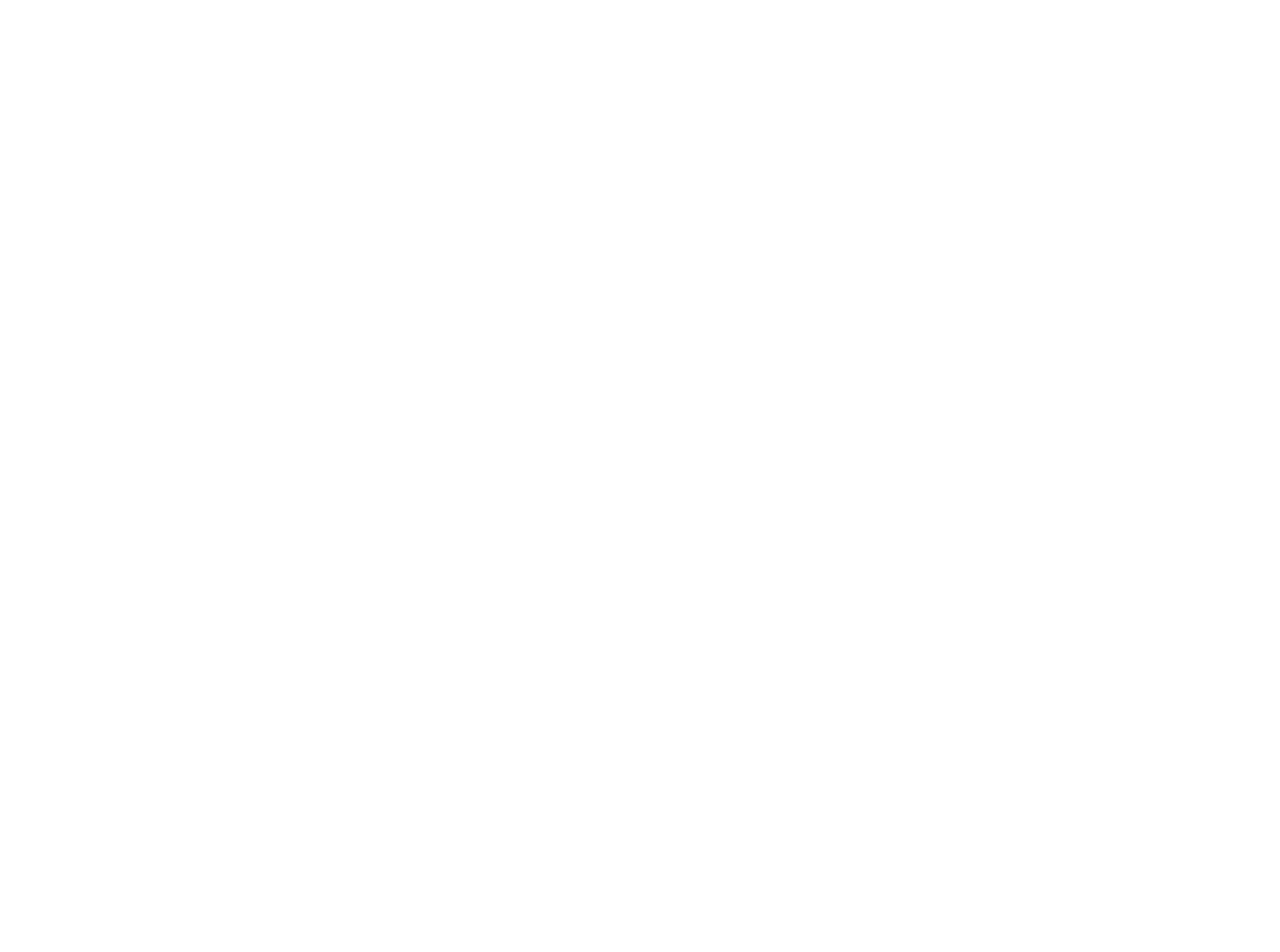
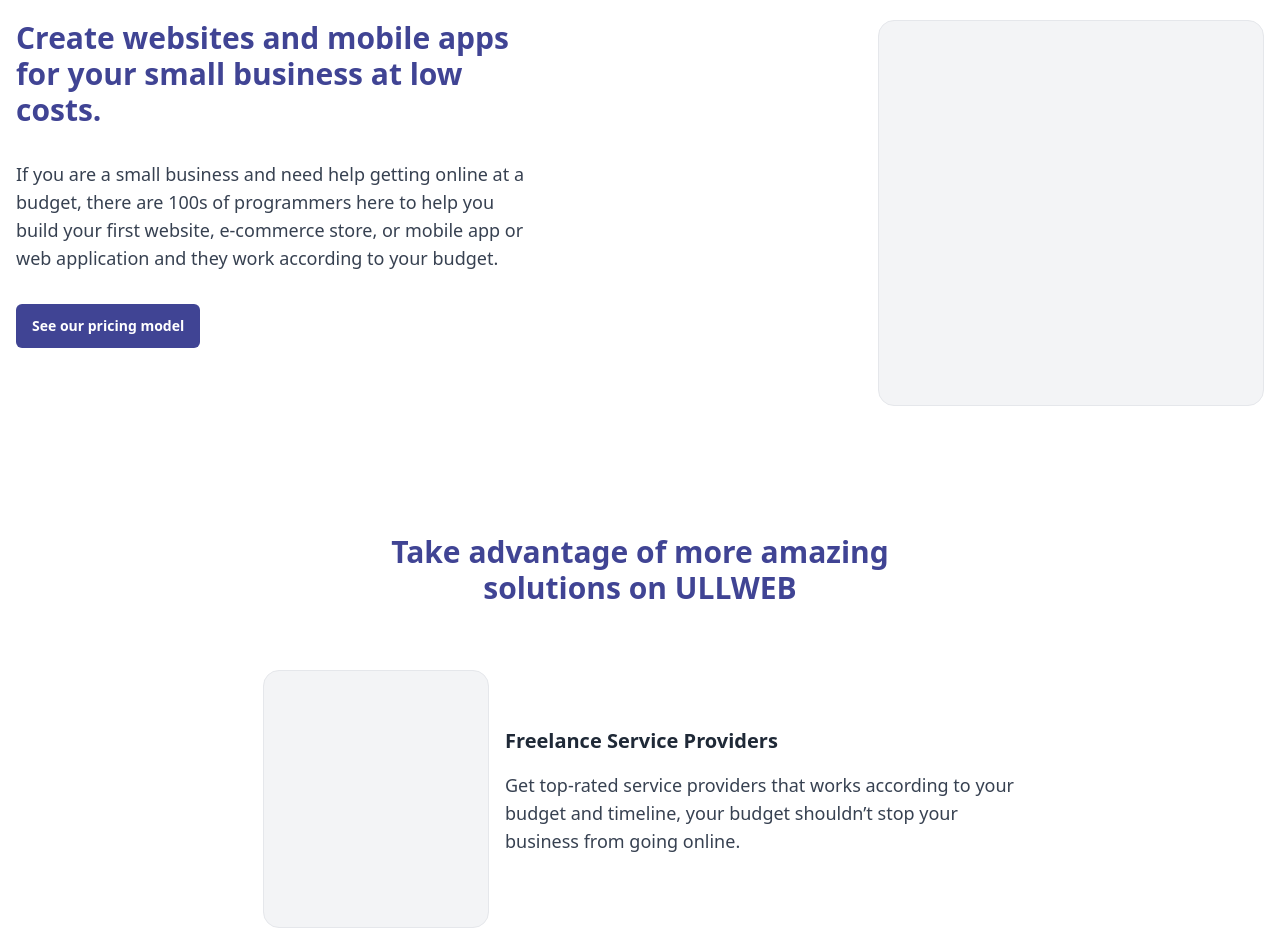
Before and after one commit to OgbeniHMMD/ullweb-website, an Angular app: page /home in a window 1280 px wide. Shown: the part 1060-2012 px from the top of the page. Before the commit the page ends 800 px from the top, so only its background shows below. Built offline with nearby package versions, Linux system fonts and the light colour scheme.

Commit message:
Added Placeholder Sections

```diff
--- a/src/app/homepage/homepage.component.html
+++ b/src/app/homepage/homepage.component.html
@@ -50,7 +50,7 @@
   <main>
     <header>
       <section
-        class="container flex flex-col mx-auto max-w-screen-xl py-16 px-4 justify-center md:flex-row md:justify-between"
+        class="container flex flex-col mx-auto max-w-screen-xl py-16 px-4 gap-4 justify-center items-center md:flex-row md:justify-between"
       >
         <div class="mx-auto max-w-lg text-center md:mx-0 md:text-left">
           <h1
@@ -78,8 +78,65 @@
           </div>
         </div>
 
-        <div class="text-center pt-16 md:text-left">HERO IMAGE</div>
+        <div class="border bg-gray-100 rounded-2xl w-full py-96 px-48"></div>
       </section>
     </header>
+
+    <section>
+      <div
+        class="container flex flex-col mx-auto max-w-screen-xl py-16 px-4 justify-center md:flex-row md:justify-between"
+      >
+        <div class="mx-auto max-w-lg text-center md:mx-0 md:text-left">
+          <h1 class="font-bold text-2xl text-[#404494] md:text-3xl">
+            Create websites and mobile apps for your small business at low
+            costs.
+          </h1>
+          <h2 class="py-8 text-gray-700 md:text-lg">
+            If you are a small business and need help getting online at a
+            budget, there are 100s of programmers here to help you build your
+            first website, e-commerce store, or mobile app or web application
+            and they work according to your budget.
+          </h2>
+
+          <div>
+            <button
+              class="rounded-md font-bold bg-[#404494] text-sm text-white py-3 px-4"
+            >
+              See our pricing model
+            </button>
+          </div>
+        </div>
+
+        <div class="border bg-gray-100 rounded-2xl py-48 px-48"></div>
+      </div>
+    </section>
+
+    <section>
+      <div class="container mx-auto max-w-screen-xl py-16 px-4">
+        <h1
+          class="font-bold mx-auto max-w-lg text-center text-2xl text-[#404494] md:text-3xl"
+        >
+          Take advantage of more amazing solutions on ULLWEB
+        </h1>
+        <div
+          class="flex flex-col mx-auto space-x-4 py-16 px-4 items-center justify-center md:flex-row"
+        >
+          <div
+            class="border bg-gray-100 rounded-2xl text-center py-32 px-28 md:text-left"
+          ></div>
+
+          <div class="mx-auto max-w-lg text-center md:mx-0 md:text-left">
+            <h1 class="font-bold text-lg text-gray-800 md:text-xl">
+              Freelance Service Providers
+            </h1>
+            <h2 class="py-4 text-gray-700 md:text-lg">
+              Get top-rated service providers that works according to your
+              budget and timeline, your budget shouldn’t stop your business from
+              going online.
+            </h2>
+          </div>
+        </div>
+      </div>
+    </section>
   </main>
 </div>
```
